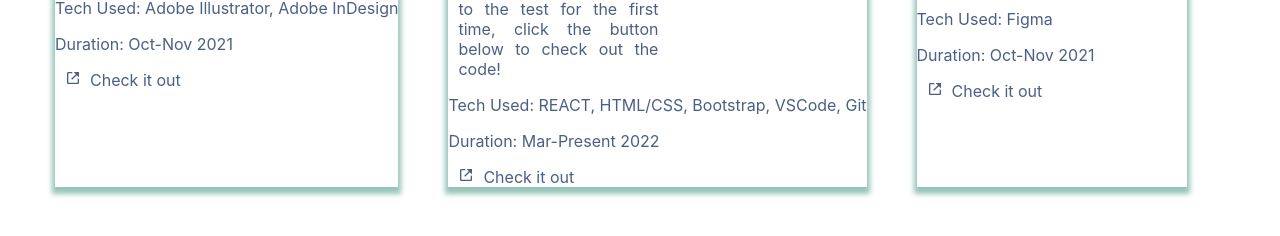
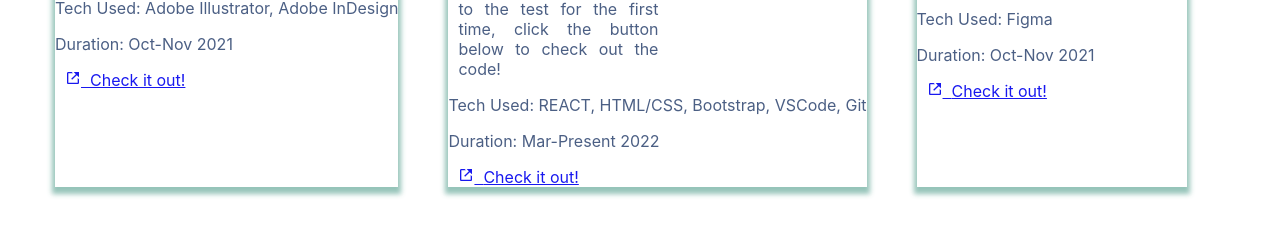
Before and after one commit to srazh/srazh.github.io, a React (Create React App) app: page /Work in a window 1280 px wide. Shown: the part 536-772 px from the top of the page. Built offline with nearby package versions, Linux system fonts and the light colour scheme.

Commit message:
work updates

```diff
--- a/src/components/pages/Work.js
+++ b/src/components/pages/Work.js
@@ -22,6 +22,7 @@ function Work() {
 				  description={work.description}
 				  technologyUsed={work.technologyUsed}
 				  duration={work.duration}
+				  url={work.url}
 				/>
 			  </Col>
 			))}
--- a/src/components/pages/WorkCards.jsx
+++ b/src/components/pages/WorkCards.jsx
@@ -16,10 +16,10 @@ function WorkCards(props) {
           </Card.Text>
           <Card.Text >Tech Used: {props.technologyUsed}</Card.Text>
           <Card.Text >Duration: {props.duration}</Card.Text>
-          <Button variant="primary" href={props.link} target="_blank"className="link-button"
+          <Button variant="primary" href={props.url} target="_blank"className="link-button"
            style={{paddingLeft:"10px"}}>
             <BiLinkExternal /> &nbsp;
-            {"Check it out"}
+            {"Check it out!"}
           </Button>
         </Card.Body>
       </Card>
```
